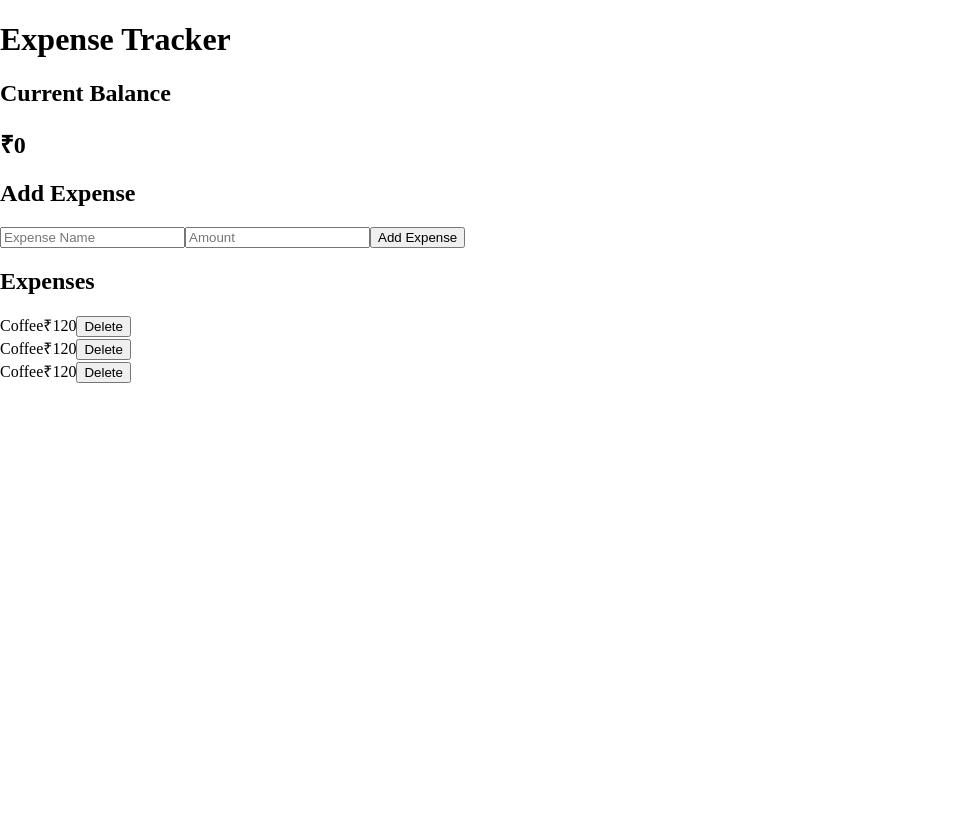
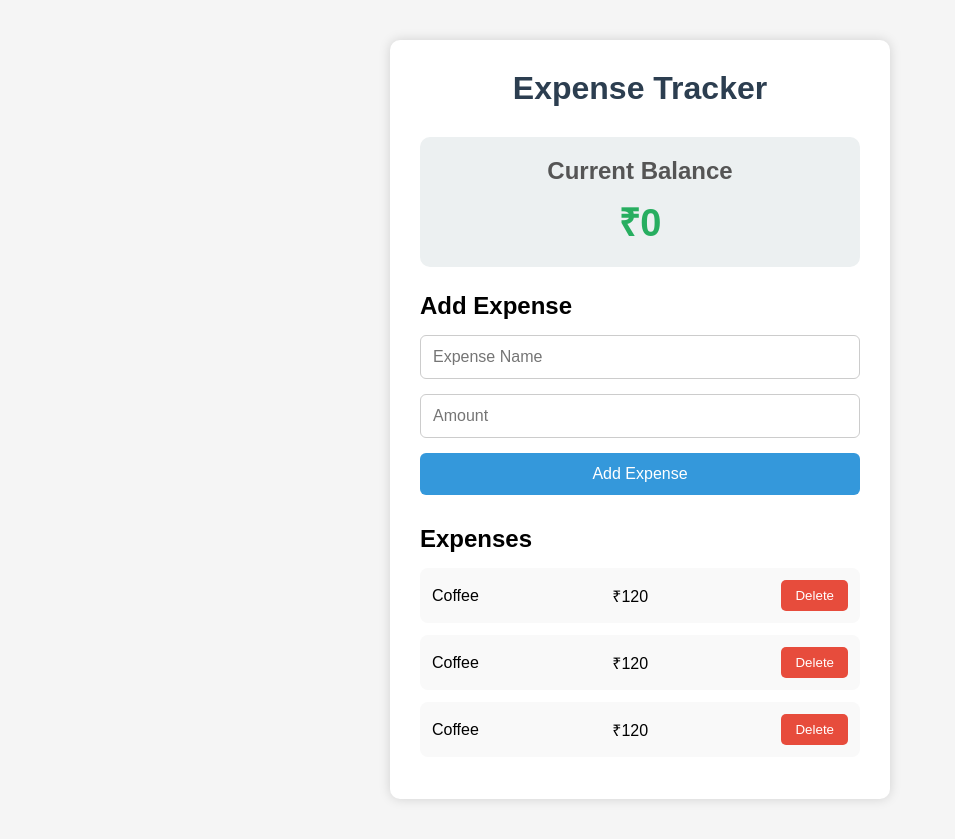
Before and after one commit to 248r1a66j4Jagadeesh-wq/expense-tracker-reducer, a React (Vite) app: page / in a window 1280 px wide. Shown: the whole page, without its empty margins (0-955 px from the left). Before the commit the page ends 800 px from the top, so only its background shows below. Built offline with nearby package versions, Linux system fonts and the light colour scheme.

Commit message:
Added styling for expense tracker UI

```diff
--- a/src/App.css
+++ b/src/App.css
@@ -1 +1,19 @@
-/* App Styles */
+*{
+    margin:0;
+    padding:0;
+    box-sizing:border-box;
+}
+
+body{
+    background:#f5f5f5;
+    font-family:Arial, Helvetica, sans-serif;
+}
+
+.app{
+    width:500px;
+    margin:40px auto;
+    background:white;
+    padding:30px;
+    border-radius:10px;
+    box-shadow:0 0 12px rgba(0,0,0,.15);
+}
--- a/src/components/Balance.jsx
+++ b/src/components/Balance.jsx
@@ -1,3 +1,5 @@
+import "../styles/Balance.css";
+
 function Balance() {
   return (
     <section className="balance">
--- a/src/components/ExpenseForm.jsx
+++ b/src/components/ExpenseForm.jsx
@@ -1,3 +1,5 @@
+import "../styles/ExpenseForm.css";
+
 function ExpenseForm() {
   return (
     <section className="expense-form">
--- a/src/components/ExpenseItem.jsx
+++ b/src/components/ExpenseItem.jsx
@@ -1,3 +1,5 @@
+import "../styles/ExpenseItem.css";
+
 function ExpenseItem() {
   return (
     <div className="expense-item">
@@ -6,9 +8,7 @@ function ExpenseItem() {
 
       <span>₹120</span>
 
-      <button>
-        Delete
-      </button>
+      <button>Delete</button>
 
     </div>
   );
--- a/src/components/ExpenseList.jsx
+++ b/src/components/ExpenseList.jsx
@@ -1,3 +1,4 @@
+import "../styles/ExpenseList.css";
 import ExpenseItem from "./ExpenseItem";
 
 function ExpenseList() {
--- a/src/components/Header.jsx
+++ b/src/components/Header.jsx
@@ -1,3 +1,5 @@
+import "../styles/Header.css";
+
 function Header() {
   return (
     <header className="header">
--- a/src/styles/Balance.css
+++ b/src/styles/Balance.css
@@ -0,0 +1,17 @@
+.balance{
+    background:#ecf0f1;
+    padding:20px;
+    border-radius:10px;
+    text-align:center;
+    margin-bottom:25px;
+}
+
+.balance h2{
+    margin-bottom:10px;
+    color:#555;
+}
+
+.balance h1{
+    color:#27ae60;
+    font-size:38px;
+}
--- a/src/styles/ExpenseForm.css
+++ b/src/styles/ExpenseForm.css
@@ -0,0 +1,34 @@
+.expense-form{
+    margin-bottom:30px;
+}
+
+.expense-form h2{
+    margin-bottom:15px;
+}
+
+.expense-form form{
+    display:flex;
+    flex-direction:column;
+    gap:15px;
+}
+
+.expense-form input{
+    padding:12px;
+    border:1px solid #ccc;
+    border-radius:6px;
+    font-size:16px;
+}
+
+.expense-form button{
+    padding:12px;
+    border:none;
+    background:#3498db;
+    color:white;
+    border-radius:6px;
+    cursor:pointer;
+    font-size:16px;
+}
+
+.expense-form button:hover{
+    background:#2980b9;
+}
--- a/src/styles/ExpenseItem.css
+++ b/src/styles/ExpenseItem.css
@@ -0,0 +1,22 @@
+.expense-item{
+    display:flex;
+    justify-content:space-between;
+    align-items:center;
+    padding:12px;
+    margin-bottom:12px;
+    background:#f9f9f9;
+    border-radius:8px;
+}
+
+.expense-item button{
+    background:#e74c3c;
+    color:white;
+    border:none;
+    padding:8px 14px;
+    border-radius:5px;
+    cursor:pointer;
+}
+
+.expense-item button:hover{
+    background:#c0392b;
+}
--- a/src/styles/ExpenseList.css
+++ b/src/styles/ExpenseList.css
@@ -0,0 +1,3 @@
+.expense-list h2{
+    margin-bottom:15px;
+}
--- a/src/styles/Header.css
+++ b/src/styles/Header.css
@@ -0,0 +1,9 @@
+.header{
+    text-align:center;
+    margin-bottom:30px;
+}
+
+.header h1{
+    color:#2c3e50;
+    font-size:32px;
+}
```
